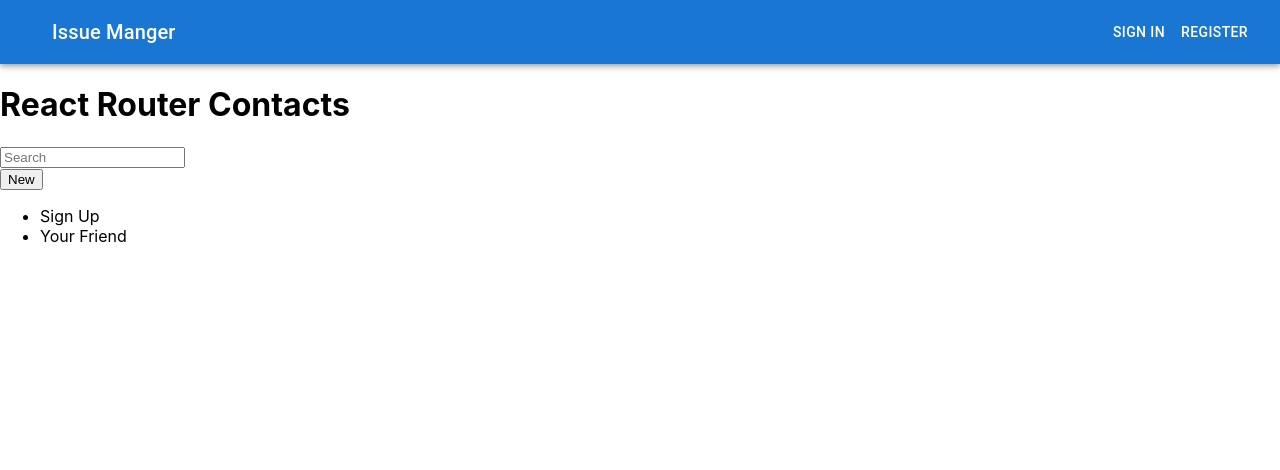
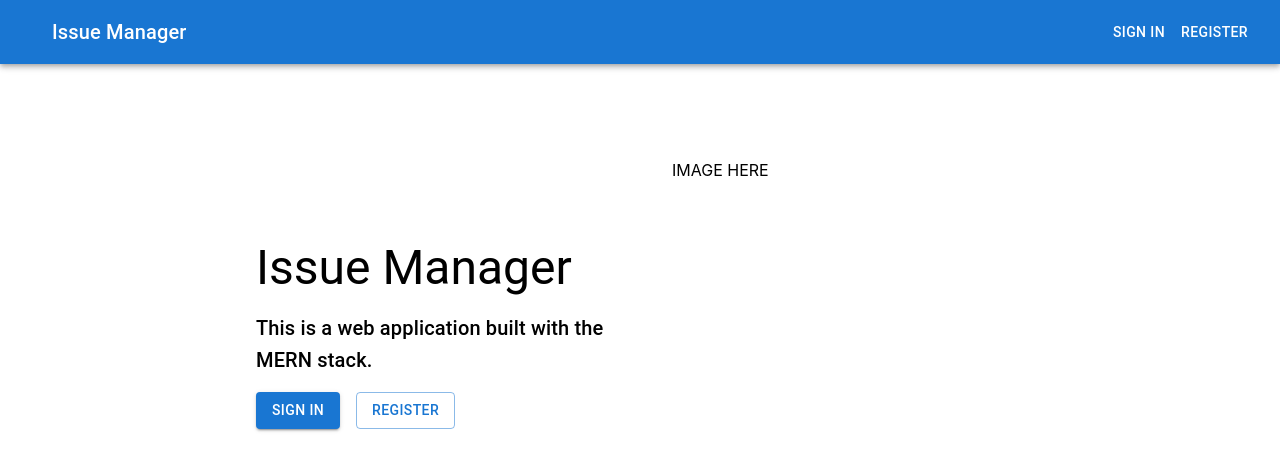
Before and after one commit to Bug-Tracker-Organization/Bug-Tracker-Frontend, a React (Create React App) app: page / in a window 1280 px wide. Shown: the top 470 px of the page. Built offline with nearby package versions, Linux system fonts and the light colour scheme.

Commit message:
Finished Home page UI

```diff
--- a/src/components/NavBar/NavBar.js
+++ b/src/components/NavBar/NavBar.js
@@ -22,7 +22,7 @@ export default function NavBar() {
           >
           </IconButton>
           <Typography variant="h6" component="div" sx={{ flexGrow: 1 }}>
-            <Link color="inherit" to={"/"}>Issue Manger</Link>
+            <Link color="inherit" to={"/"}>Issue Manager</Link>
           </Typography>
           <Link className='navbar' color="inherit" to={"/sign-in"}>
             <Button color="inherit">
--- a/src/pages/Home/Home.js
+++ b/src/pages/Home/Home.js
@@ -1,46 +1,57 @@
+import * as React from 'react';
 import NavBar from '../../components/NavBar/NavBar.js';
+import Grid from '@mui/material/Grid';
+import Button from '@mui/material/Button';
+import Typography from '@mui/material/Typography';
+import Container from '@mui/material/Container';
+import { Link } from "react-router-dom";
 
 export default function Home() {
+
   return (
     <>
     <NavBar/>
-      <div id="sidebar">
-        <h1>React Router Contacts</h1>
-        <div>
-          <form id="search-form" role="search">
-            <input
-              id="q"
-              aria-label="Search contacts"
-              placeholder="Search"
-              type="search"
-              name="q"
-            />
-            <div
-              id="search-spinner"
-              aria-hidden
-              hidden={true}
-            />
-            <div
-              className="sr-only"
-              aria-live="polite"
-            ></div>
-          </form>
-          <form method="post">
-            <button type="submit">New</button>
-          </form>
-        </div>
-        <nav>
-          <ul>
-            <li>
-              <a href={`/sign-in`}>Sign Up</a>
-            </li>
-            <li>
-              <a href={`/contacts/2`}>Your Friend</a>
-            </li>
-          </ul>
-        </nav>
-      </div>
-      <div id="detail"></div>
+    <Grid sx={{ flexGrow: 1, marginTop: 10, }} container spacing={2}>
+      <Grid item xs={12}>
+        <Grid container justifyContent="center" spacing={2}>
+          <Grid key={1} item>
+            <Container
+                sx={{
+                  height: 500,
+                  width: 400,
+                }}
+              >
+              <Typography variant="h3" component="div" sx={{ flexGrow: 1, marginTop: 10, marginBottom: 2 }}>
+                Issue Manager
+              </Typography>
+              <Typography variant="h6" component="div" sx={{ flexGrow: 1, marginBottom: 2  }}>
+                This is a web application built with the MERN stack.
+              </Typography>
+              <Link className='navbar' color="inherit" to={"/sign-in"}>
+                <Button variant="contained" sx={{ flexGrow: 1, marginRight: 2  }}>
+                  Sign in
+                </Button>
+              </Link>
+              <Link className='navbar' color="inherit" to={"/register"}>
+                <Button variant="outlined">
+                  Register
+                </Button>
+              </Link>
+            </Container>
+          </Grid>
+          <Grid key={0} item>
+            <Container
+              sx={{
+                height: 500,
+                width: 400,
+              }}
+            >
+              IMAGE HERE
+            </Container>
+          </Grid>
+        </Grid>
+      </Grid>
+    </Grid>
     </>
   );
 }
```
